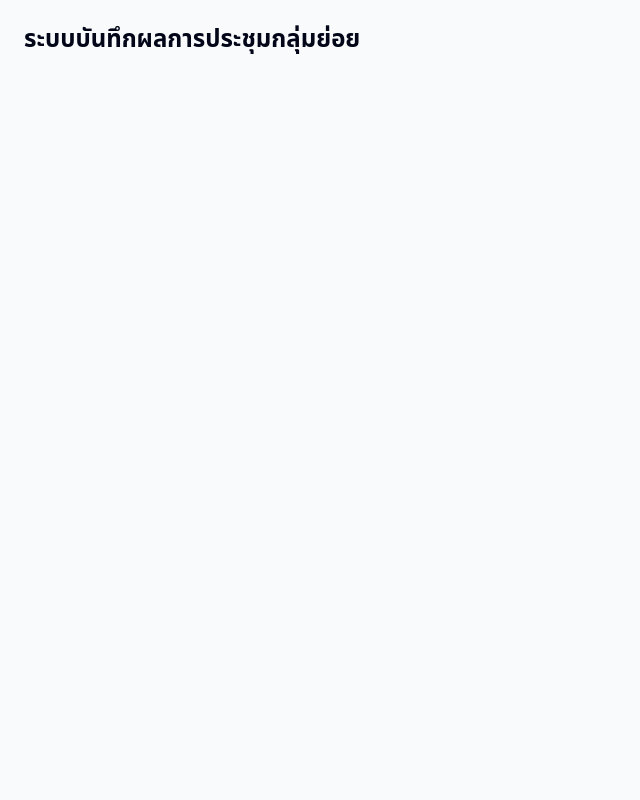
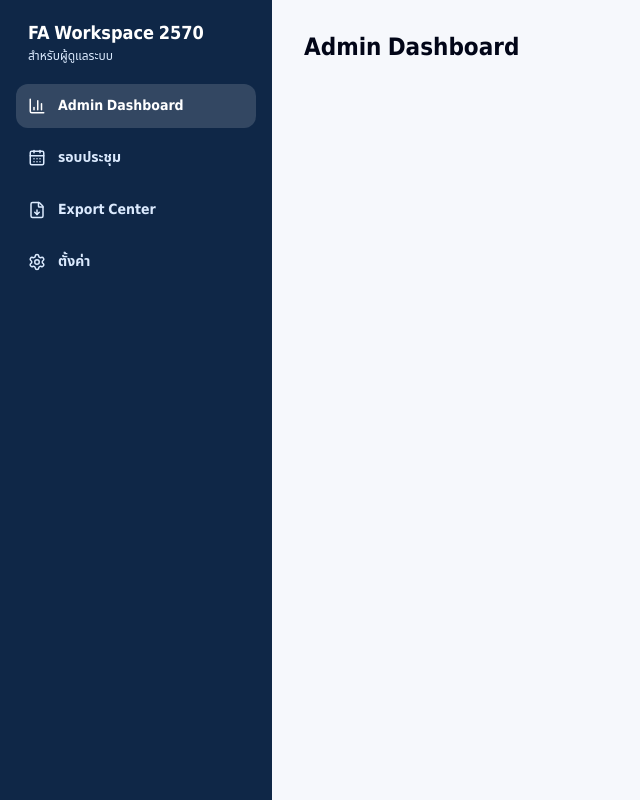
Before and after one commit to kligklai4289/nha-meeting-sandbox-v2, a React (Vite) app in the folder OneDrive - National Health Security Office/Documents/New project/fa-meeting-workspace/: page /admin/dashboard in a window 1280 px wide. Shown: the whole page, without its empty margins (0-640 px from the left). Built offline with nearby package versions, Linux system fonts and the light colour scheme.

Commit message:
feat: add application routes and layouts

```diff
--- a/OneDrive - National Health Security Office/Documents/New project/fa-meeting-workspace/src/app/App.tsx
+++ b/OneDrive - National Health Security Office/Documents/New project/fa-meeting-workspace/src/app/App.tsx
@@ -1,9 +1,8 @@
+import { RouterProvider } from 'react-router-dom'
+import { createAppRouter } from './router'
+
+const browserRouter = createAppRouter()
+
 export function App() {
-  return (
-    <main className="min-h-screen bg-slate-50 p-6 text-slate-950">
-      <h1 className="text-2xl font-bold">
-        ระบบบันทึกผลการประชุมกลุ่มย่อย
-      </h1>
-    </main>
-  )
+  return <RouterProvider router={browserRouter} />
 }
--- /dev/null
+++ b/OneDrive - National Health Security Office/Documents/New project/fa-meeting-workspace/src/app/router.tsx
@@ -0,0 +1,50 @@
+import {
+  createBrowserRouter,
+  createMemoryRouter,
+  Navigate,
+  type RouteObject,
+} from 'react-router-dom'
+import { AdminLayout } from '../layouts/AdminLayout'
+import { PublicLayout } from '../layouts/PublicLayout'
+import { NotFoundPage } from '../pages/NotFoundPage'
+
+function routePage(title: string) {
+  return (
+    <main className="mx-auto w-full max-w-7xl px-4 py-8 sm:px-6 lg:px-8">
+      <h2 className="text-2xl font-bold text-slate-950">{title}</h2>
+    </main>
+  )
+}
+
+const routes: RouteObject[] = [
+  { path: '/', element: <Navigate to="/fa" replace /> },
+  {
+    element: <PublicLayout />,
+    children: [
+      { path: '/fa', element: routePage('เลือกกลุ่มสำหรับบันทึกผลการประชุม') },
+      { path: '/fa/workspace', element: routePage('FA Workspace') },
+      { path: '/preview', element: routePage('ตัวอย่างสรุป') },
+    ],
+  },
+  { path: '/admin/login', element: routePage('เข้าสู่ระบบผู้ดูแล') },
+  {
+    path: '/admin',
+    element: <AdminLayout />,
+    children: [
+      { index: true, element: <Navigate to="dashboard" replace /> },
+      { path: 'dashboard', element: routePage('Admin Dashboard') },
+      { path: 'meetings', element: routePage('จัดการรอบประชุม') },
+      { path: 'meetings/:meetingId', element: routePage('รายละเอียดรอบประชุม') },
+      { path: 'groups/:groupId', element: routePage('รายละเอียดกลุ่ม') },
+      { path: 'export', element: routePage('Export Center') },
+      { path: 'settings', element: routePage('ตั้งค่าระบบ') },
+    ],
+  },
+  { path: '*', element: <NotFoundPage /> },
+]
+
+export function createAppRouter(initialEntries?: string[]) {
+  return initialEntries
+    ? createMemoryRouter(routes, { initialEntries })
+    : createBrowserRouter(routes)
+}
--- /dev/null
+++ b/OneDrive - National Health Security Office/Documents/New project/fa-meeting-workspace/src/layouts/AdminLayout.tsx
@@ -0,0 +1,41 @@
+import { BarChart3, CalendarDays, FileDown, Settings } from 'lucide-react'
+import { NavLink, Outlet } from 'react-router-dom'
+import { cn } from '../utils/cn'
+
+const links = [
+  { to: '/admin/dashboard', label: 'Admin Dashboard', icon: BarChart3 },
+  { to: '/admin/meetings', label: 'รอบประชุม', icon: CalendarDays },
+  { to: '/admin/export', label: 'Export Center', icon: FileDown },
+  { to: '/admin/settings', label: 'ตั้งค่า', icon: Settings },
+]
+
+export function AdminLayout() {
+  return (
+    <div className="min-h-screen bg-[#f6f8fc] lg:grid lg:grid-cols-[17rem_1fr]">
+      <aside className="bg-government-navy px-4 py-5 text-white lg:min-h-screen">
+        <div className="mb-5 px-3">
+          <p className="text-lg font-bold">FA Workspace 2570</p>
+          <p className="text-xs text-blue-100">สำหรับผู้ดูแลระบบ</p>
+        </div>
+        <nav aria-label="เมนูผู้ดูแล" className="flex gap-2 overflow-x-auto lg:flex-col">
+          {links.map(({ to, label, icon: Icon }) => (
+            <NavLink
+              key={to}
+              to={to}
+              className={({ isActive }) =>
+                cn(
+                  'flex min-h-11 shrink-0 items-center gap-3 rounded-xl px-3 py-2 text-sm font-semibold text-blue-100 transition hover:bg-white/10 hover:text-white',
+                  isActive && 'bg-white/15 text-white',
+                )
+              }
+            >
+              <Icon size={18} aria-hidden="true" />
+              {label}
+            </NavLink>
+          ))}
+        </nav>
+      </aside>
+      <Outlet />
+    </div>
+  )
+}
--- /dev/null
+++ b/OneDrive - National Health Security Office/Documents/New project/fa-meeting-workspace/src/layouts/PublicLayout.tsx
@@ -0,0 +1,22 @@
+import { Outlet } from 'react-router-dom'
+
+export function PublicLayout() {
+  return (
+    <div className="min-h-screen bg-[#f6f8fc]">
+      <header className="border-b border-slate-200 bg-white">
+        <div className="mx-auto flex max-w-7xl items-center gap-4 px-4 py-4 sm:px-6 lg:px-8">
+          <div className="grid size-11 place-items-center rounded-xl bg-government-navy text-sm font-black text-white">
+            FA
+          </div>
+          <div>
+            <h1 className="text-lg font-bold text-slate-950 sm:text-xl">
+              ระบบบันทึกผลการประชุมกลุ่มย่อย
+            </h1>
+            <p className="text-xs text-slate-500">สำนักงานหลักประกันสุขภาพแห่งชาติ</p>
+          </div>
+        </div>
+      </header>
+      <Outlet />
+    </div>
+  )
+}
--- /dev/null
+++ b/OneDrive - National Health Security Office/Documents/New project/fa-meeting-workspace/src/pages/NotFoundPage.tsx
@@ -0,0 +1,15 @@
+import { Link } from 'react-router-dom'
+
+export function NotFoundPage() {
+  return (
+    <main className="grid min-h-screen place-items-center bg-slate-50 p-6 text-center">
+      <div>
+        <p className="text-sm font-bold text-blue-700">404</p>
+        <h1 className="mt-2 text-2xl font-bold text-slate-950">ไม่พบหน้าที่ต้องการ</h1>
+        <Link className="mt-5 inline-block font-bold text-blue-700 underline" to="/fa">
+          กลับหน้าเลือกกลุ่ม
+        </Link>
+      </div>
+    </main>
+  )
+}
--- /dev/null
+++ b/OneDrive - National Health Security Office/Documents/New project/fa-meeting-workspace/src/test/renderApp.tsx
@@ -0,0 +1,19 @@
+import { render } from '@testing-library/react'
+import { RouterProvider } from 'react-router-dom'
+import { createAppRouter } from '../app/router'
+import type { MeetingRepository } from '../services/meetingRepository'
+import { MockMeetingRepository } from '../services/mockMeetingRepository'
+import { RepositoryProvider } from '../services/repositoryContext'
+
+export function renderAppAt(
+  path: string,
+  repository: MeetingRepository = new MockMeetingRepository(),
+) {
+  const router = createAppRouter([path])
+  render(
+    <RepositoryProvider repository={repository}>
+      <RouterProvider router={router} />
+    </RepositoryProvider>,
+  )
+  return router
+}
```
Also changed, not shown: 1 other file (tests, documents, lock files or other folders).
